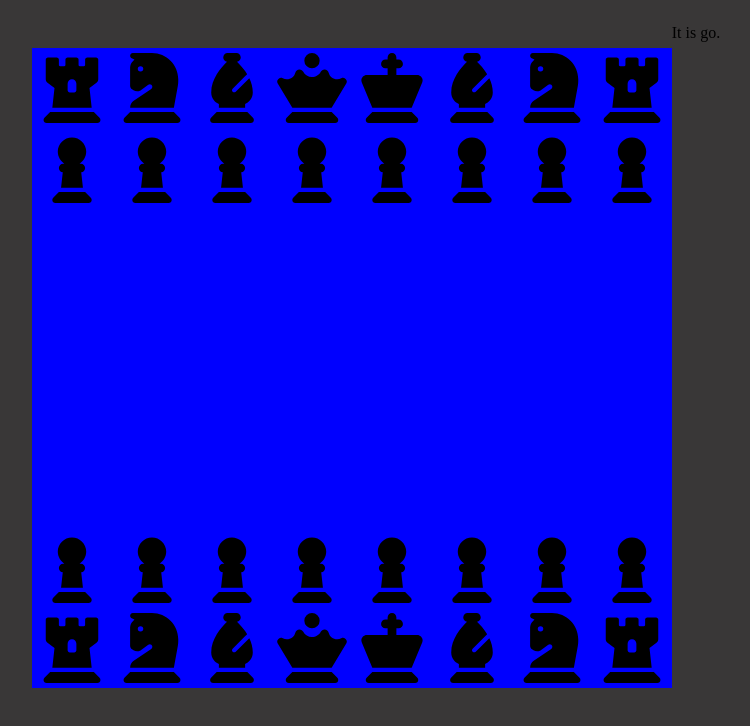
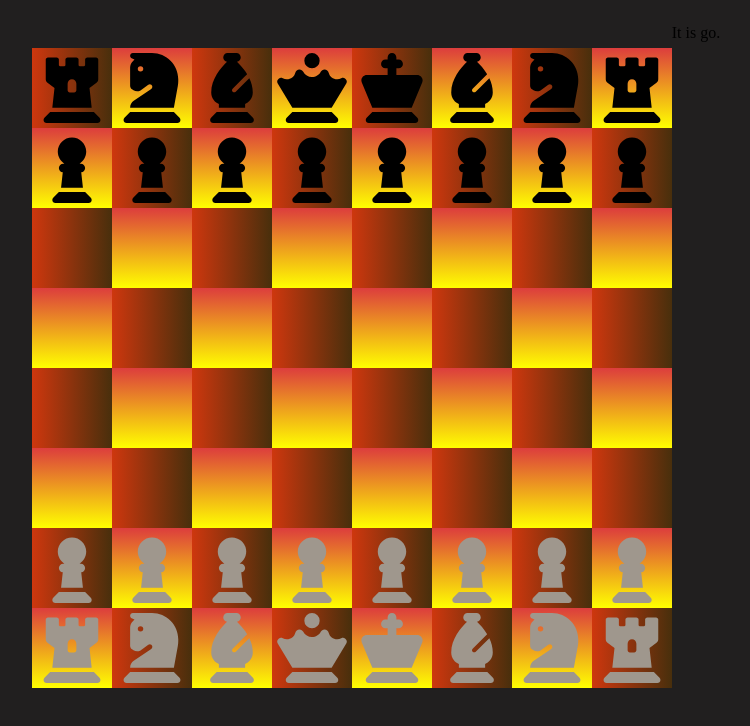
Before and after one commit to Viraji95/chess-game, a website: page src/index.html in a window 1280 px wide. Shown: the whole page, without its empty margins (264-1014 px from the left). Drawn offline with Linux system fonts and the light colour scheme.

Commit message:
Finish the gameboard

```diff
--- a/src/css/style.css
+++ b/src/css/style.css
@@ -1,7 +1,7 @@
 body {
     display: flex;
     justify-content: center;
-    background-color: rgb(57, 55, 55);
+    background-color: rgb(33, 31, 31);
 }
 
 #gameboard {
@@ -24,9 +24,17 @@ body {
 }
 
 .beige {
-    background-color: blue;
+    background: linear-gradient(90deg, rgb(157, 57, 3) 0%, rgb(206, 55, 14) 0%, rgb(72, 47, 12) 100%);
 }
 
 .brown {
-    background-color: brown;
+    background-image: linear-gradient(rgb(220, 61, 61), yellow);
 }
+
+.black {
+    fill: black;
+}
+
+.white {
+    fill: rgb(159, 151, 141);
+}
--- a/src/js/app.js
+++ b/src/js/app.js
@@ -19,12 +19,22 @@ const startPieces = [
 function createBoard() {
     startPieces.forEach((startPiece, i) => {
         const square = document.createElement('div');
-        square.classList.add('square')
-        square.innerHTML = startPiece
-        square.setAttribute('square-id', i)
-        square.classList.add('beige')
+        square.classList.add('square');
+        square.innerHTML = startPiece;
+        square.setAttribute('square-id', i);
+       // square.classList.add('beige')
+       const row = Math.floor(i / width);
+       const col = i % width;
+       square.classList.add((row + col) % 2 === 0 ? "beige" : "brown");
+
+        if(i <= 15){
+            square.firstChild.classList.add('black')
+        }
+        if(i >= 48){
+            square.firstChild.classList.add('white');
+        }
         gameBoard.append(square)
-    })
+    });
 }
 
 createBoard()
```
Also changed, not shown: 4 other files.
